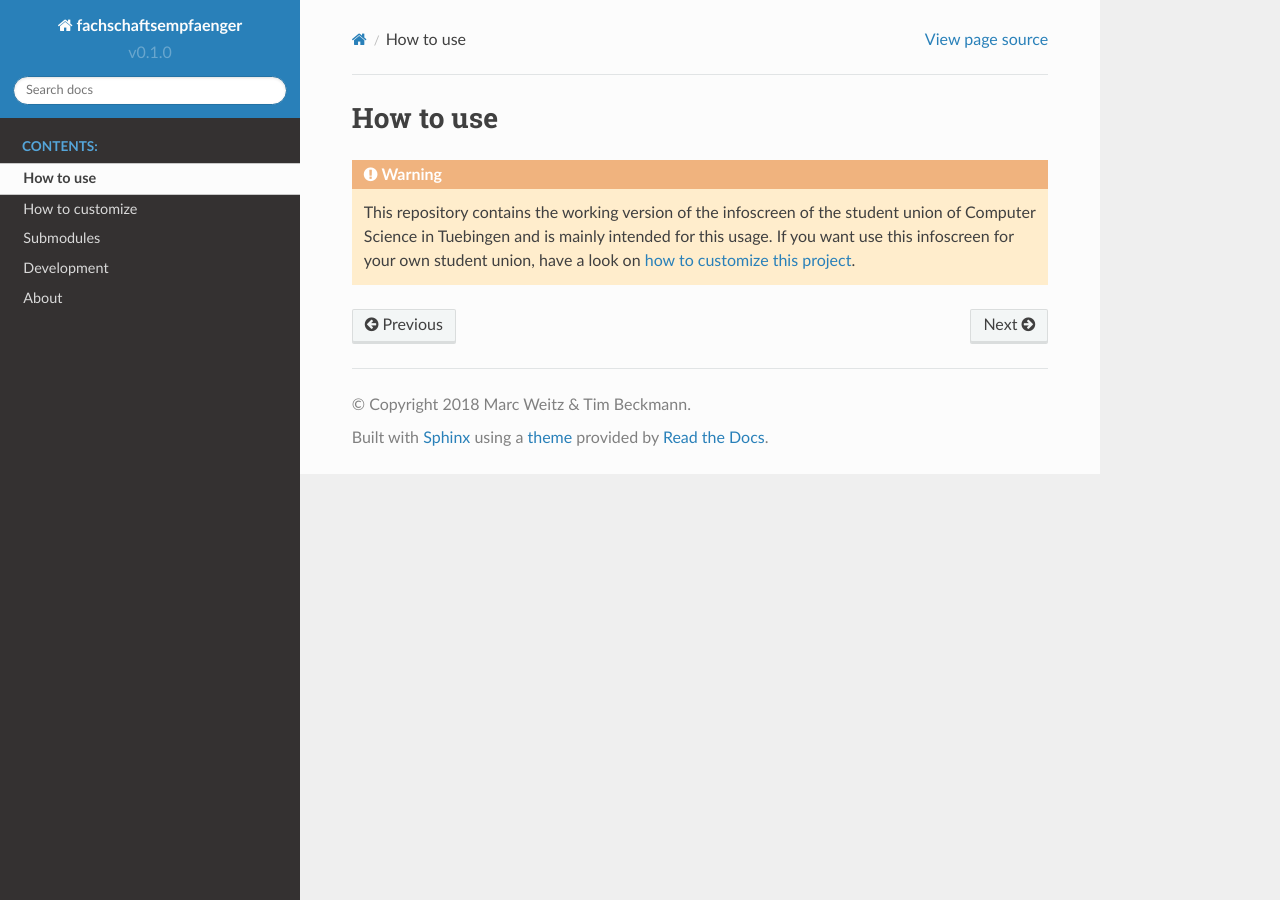
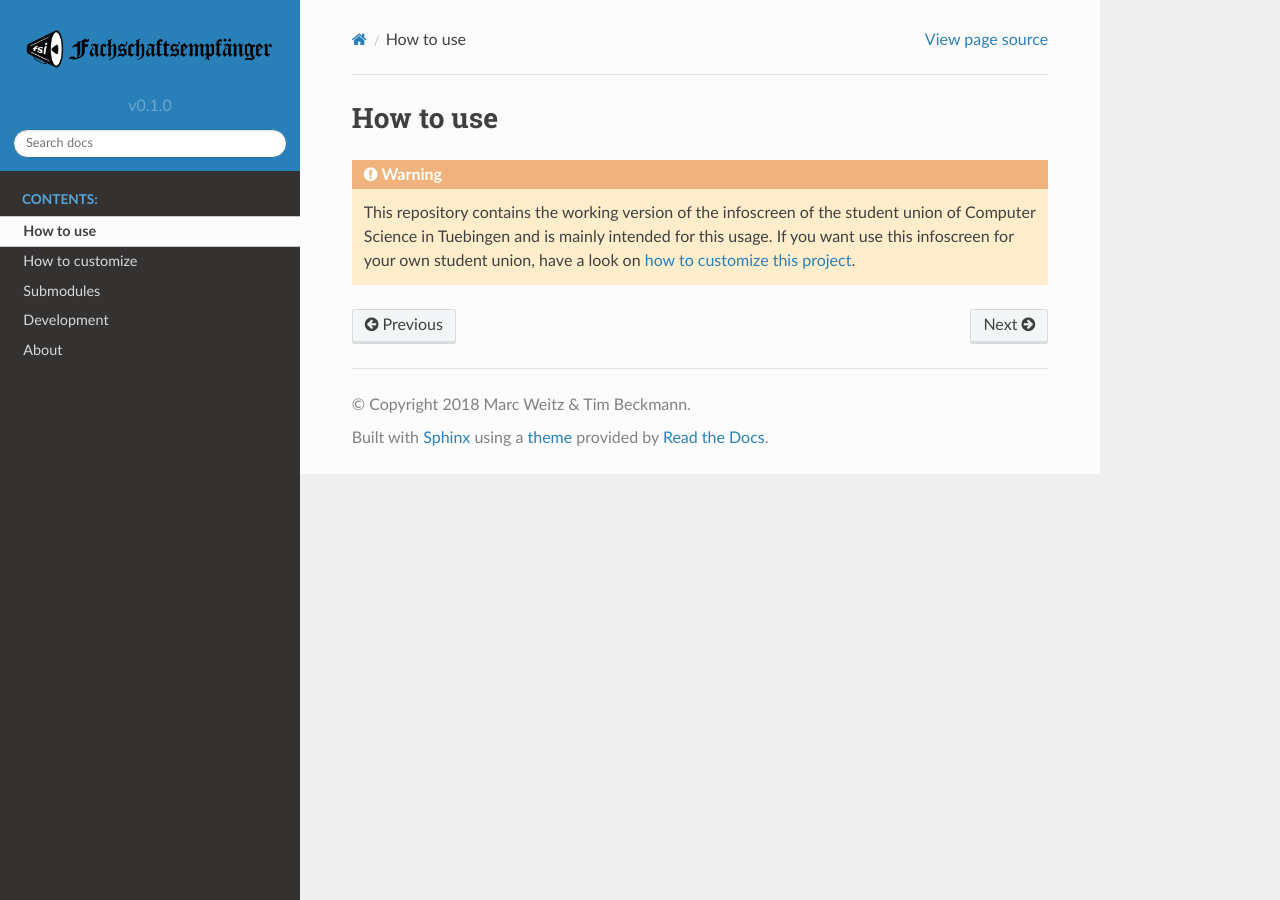
Before and after one commit to fsi-tue/fachschaftsempfaenger, a Sphinx documentation site: the page built from docs/source/usage.rst, in a window 1280 px wide. Built offline with Sphinx 7.4.7 and the Read the Docs theme 2.0.0, drawn with Linux system fonts in a browser that asks for light colours.

Commit message:
adds logo and favicon (fixes #9)

```diff
--- a/README.rst
+++ b/README.rst
@@ -1,6 +1,5 @@
-=====================
-Fachschaftsempfaenger
-=====================
+
+.. image:: docs/source/_static/img/logo.png
 
 .. image:: https://img.shields.io/github/license/fsi-tue/fachschaftsempfaenger.svg
     :target: https://github.com/fsi-tue/fachschaftsempfaenger/blob/master/LICENSE.txt
--- a/docs/source/conf.py
+++ b/docs/source/conf.py
@@ -95,11 +95,28 @@
 #
 html_theme = 'sphinx_rtd_theme'
 
+# The name for this set of Sphinx documents.  If None, it defaults to
+# "<project> v<release> documentation".
+# html_title = None
+
+# A shorter title for the navigation bar.  Default is the same as html_title.
+# html_short_title = None
+
+# The name of an image file (relative to this directory) to place at the top
+# of the sidebar.
+html_logo = '_static/img/logo.png'
+
+# The name of an image file (within the static path) to use as favicon of the
+# docs.  This file should be a Windows icon file (.ico) being 16x16 or 32x32
+# pixels large.
+html_favicon = '_static/img/favicon.ico'
+
 # Theme options are theme-specific and customize the look and feel of a theme
 # further.  For a list of options available for each theme, see the
 # documentation.
 #
-# html_theme_options = {}
+html_theme_options = {'logo_only': True,
+                      'display_version': True}
 
 # Add any paths that contain custom static files (such as style sheets) here,
 # relative to this directory. They are copied after the builtin static files,
```
Also changed, not shown: docs/source/_static/img/favicon.ico (added), docs/source/_static/img/logo.png (added).
